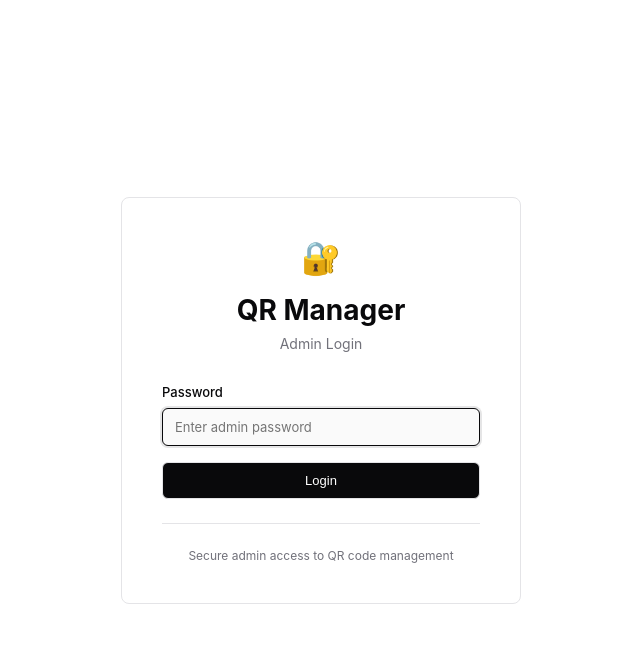
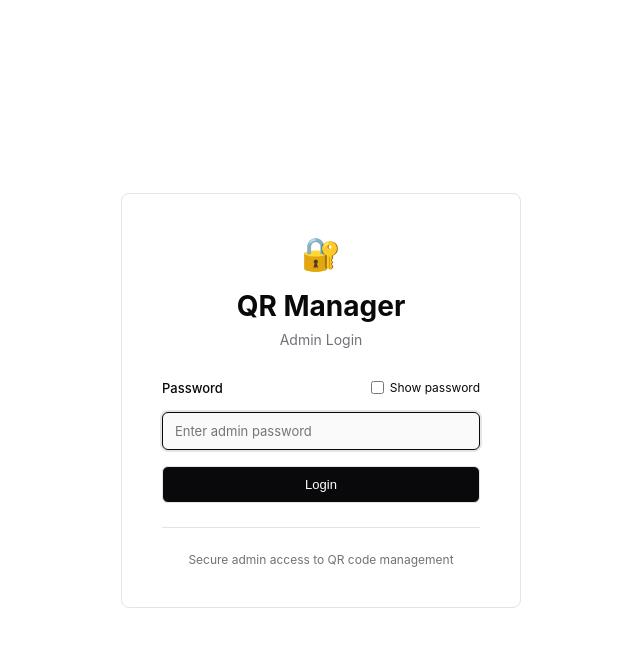
Before and after one commit to msieur-gab/visualink, a PHP site: page /login.php in a window 1280 px wide. Shown: the top 647 px of the page, without its empty margins (319-959 px from the left). Run offline with PHP 8.4, Linux system fonts and the light colour scheme.

Commit message:
Add password visibility toggle to login form
Allows user to show/hide password while typing to verify correct input.
This helps debug password entry issues with special characters.

The checkbox toggle switches the input type between 'password' and 'text'.

```diff
--- a/login.php
+++ b/login.php
@@ -216,7 +216,13 @@ if ($_SERVER['REQUEST_METHOD'] === 'POST') {
 
         <form method="POST" class="login-form">
             <div class="form-group">
-                <label for="password">Password</label>
+                <div style="display: flex; justify-content: space-between; align-items: center; margin-bottom: 8px;">
+                    <label for="password">Password</label>
+                    <label style="display: flex; align-items: center; gap: 6px; font-weight: 400; cursor: pointer;">
+                        <input type="checkbox" id="togglePassword" style="cursor: pointer;">
+                        <span style="font-size: 12px;">Show password</span>
+                    </label>
+                </div>
                 <input
                     type="password"
                     id="password"
@@ -229,6 +235,15 @@ if ($_SERVER['REQUEST_METHOD'] === 'POST') {
             <button type="submit">Login</button>
         </form>
 
+        <script>
+            const togglePassword = document.getElementById('togglePassword');
+            const passwordInput = document.getElementById('password');
+
+            togglePassword.addEventListener('change', function() {
+                passwordInput.type = this.checked ? 'text' : 'password';
+            });
+        </script>
+
         <div class="login-footer">
             <p>Secure admin access to QR code management</p>
         </div>
```
